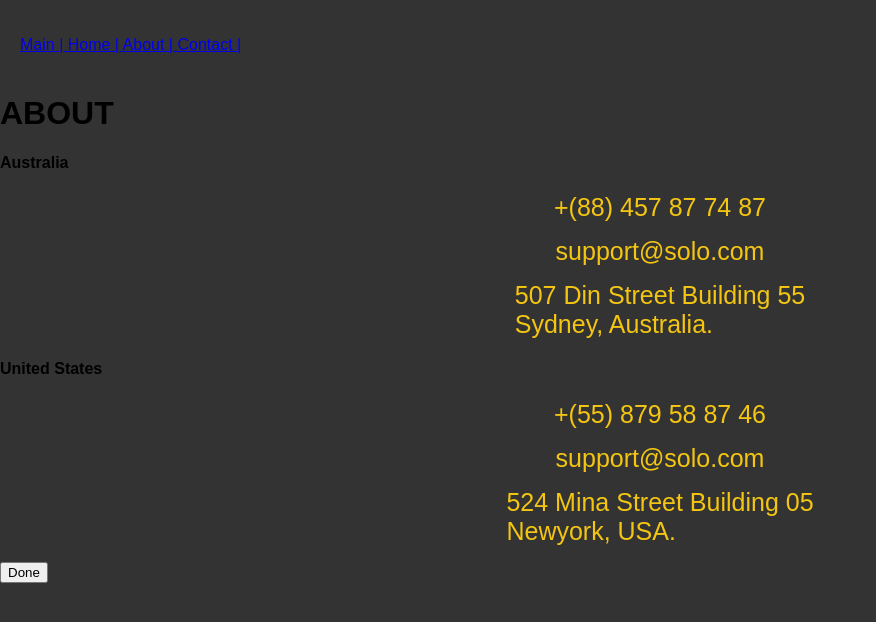
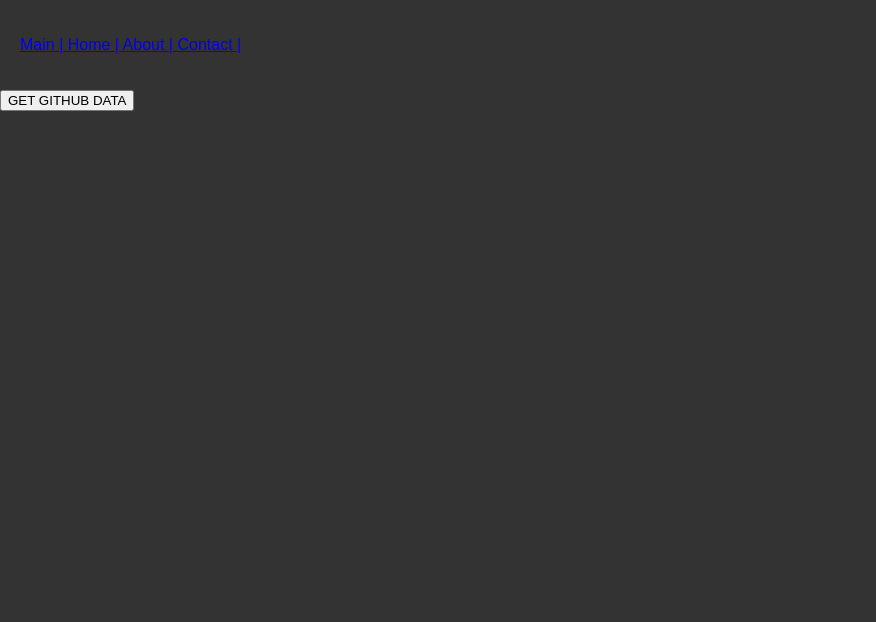
Before and after one commit to dawoodali16/reactapp, a React (Create React App) app: page /About in a window 1280 px wide. Shown: the top 622 px of the page, without its empty margins (0-876 px from the left). Built offline with nearby package versions, Linux system fonts and the light colour scheme.

Commit message:
about fetching and axios functions

```diff
--- a/src/About.jsx
+++ b/src/About.jsx
@@ -1,47 +1,63 @@
 import React, { Component } from 'react';
-import { withRouter } from 'react-router-dom';
+import axios from 'axios';
+import { withRouter, Link } from 'react-router-dom';
 class About extends Component {
-  doneHandler = () => {
-    this.props.history.push('/');
+  state = {
+    data: [],
+    loading: false
   };
+  getData = () => {
+    this.setState({ loading: true });
+    const api = `http://api.github.com/users`;
+    axios(api)
+      .then(({ data }) => {
+        this.setState({ data, loading: false });
+      })
+      .catch(error => console.log(`error`, error));
+  };
+
   render() {
     return (
       <div>
-        <h1>ABOUT</h1>
-        <h4>Australia</h4>
-        <ul className="office-details">
-          <li>
-            <span>+(88) 457 87 74 87</span>
-          </li>
-          <li>
-            <span>support@solo.com</span>
-          </li>
-          <li>
-            <span>
-              507 Din Street Building 55 <br />
-              Sydney, Australia.
-            </span>
-          </li>
-        </ul>
-        <h4>United States</h4>
-        <ul class="office-details">
-          <li>
-            <span>+(55) 879 58 87 46</span>
-          </li>
-          <li>
-            <span>support@solo.com</span>
-          </li>
-          <li>
-            <span>
-              524 Mina Street Building 05
-              <br />
-              Newyork, USA.
-            </span>
-          </li>
-        </ul>
-        <button onClick={this.doneHandler}>Done</button>
+        <button disabled={this.state.loading} onClick={this.getData}>
+          GET GITHUB DATA
+        </button>
+        <div>
+          {this.state.loading ? (
+            <img
+              src={'https://giphy.com/gifs/11xBk5MoWjrYoE/html5'}
+              alt='loading'
+            ></img>
+          ) : (
+            <table>
+              {this.state.data.length ? (
+                <tr>
+                  <th>Name:</th>
+                  <th>ID:</th>
+                  <th>Node ID:</th>
+                  <th>URL:</th>
+                </tr>
+              ) : null}
+              {this.state.data.map(user => {
+                return (
+                  <tr>
+                    <td>
+                      <Link to={`/about/${user.login}`}>
+                        {user.login[0].toUpperCase() + user.login.slice(1)}
+                      </Link>
+                    </td>
+                    <td>{user.id}</td>
+                    <td>{user.node_id}</td>
+                    <td>{user.url}</td>
+                  </tr>
+                );
+              })}
+            </table>
+          )}
+        </div>
       </div>
     );
   }
 }
+
 export default withRouter(About);
--- a/src/App.css
+++ b/src/App.css
@@ -79,3 +79,16 @@ ul li i {
   z-index: 1;
   text-decoration: none;
 }
+table {
+  background-color: antiquewhite;
+  width: 100%;
+}
+th {
+  text-align: center;
+  font-size: 20px;
+}
+tr td {
+  border: 1px solid black;
+  width: 300px;
+  text-align: center;
+}
--- a/src/App.js
+++ b/src/App.js
@@ -5,6 +5,7 @@ import Main from './Main';
 import Home from './Home';
 import About from './About';
 import { Contact } from './Contact';
+import UserDetails from './UserDetails';
 class App extends Component {
   render() {
     return (
@@ -31,12 +32,16 @@ class App extends Component {
           <Route path='/Home'>
             <Home />
           </Route>
+          <Route path='/About/:id'>
+            <UserDetails word='Hello Worlds' />
+          </Route>
           <Route path='/About'>
             <About />
           </Route>
+
           <Route path='/Contact'>
             <Contact />
-            <Route exact path='/Contact/'>
+            <Route exact path='/Contact'>
               Contact Main
             </Route>
             <Route path='/Contact/local'>Contact Local</Route>
--- a/src/Contact.jsx
+++ b/src/Contact.jsx
@@ -11,7 +11,8 @@ export const Contact = () => {
       <button>
         <Link to='/Contact/local'>Local</Link>
       </button>
-      {/* <div>
+
+      <div>
         <h3>Main Contact</h3>
         <p>
           Lorem ipsum dolor sit amet consectetur adipisicing elit. Aliquid rerum
@@ -28,7 +29,7 @@ export const Contact = () => {
           aspernatur ducimus. Ullam non eius, saepe harum exercitationem iusto
           porro placeat voluptas.
         </p>
-      </div> */}
+      </div>
     </>
   );
 };
--- /dev/null
+++ b/src/UserDetails.jsx
@@ -0,0 +1,20 @@
+import React, { Component } from 'react';
+import { withRouter } from 'react-router-dom';
+import axios from 'axios';
+
+class UserDetails extends Component {
+  state = {
+    user: {}
+  };
+  componentDidMount() {
+    const name = this.props.match.params.id;
+    axios(`http://api.github.com/users/${name}`).then(res => {
+      this.setState({ user: res.data });
+    });
+  }
+  render() {
+    return <h1>{this.state.user.login}</h1>;
+  }
+}
+
+export default withRouter(UserDetails);
```
Also changed, not shown: package.json (+4 -4 lines), 1 other file (tests, documents, lock files or other folders).
